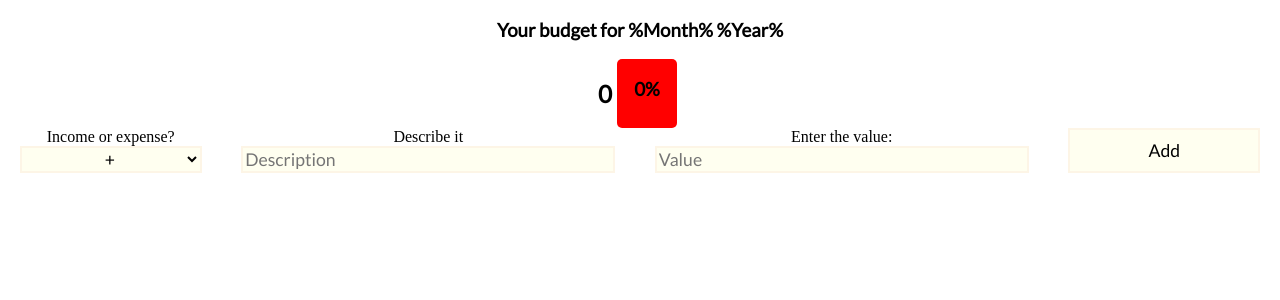
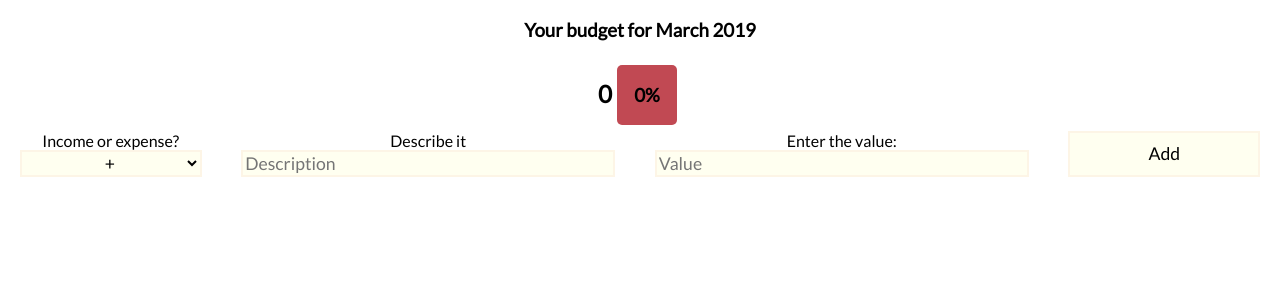
Before and after one commit to kajamiko/react_budget_calculator, a React (Create React App) app: page / in a window 1280 px wide. Shown: the top 300 px of the page. Built offline with nearby package versions, Linux system fonts and the light colour scheme.

Commit message:
Implemented date displaying function

```diff
--- a/src/components/BudgetOutput/BudgetOutput.js
+++ b/src/components/BudgetOutput/BudgetOutput.js
@@ -4,10 +4,10 @@ import classes from './BudgetOutput.module.css';
 const BudgetOutput = (props) => {
 
 
-
+    console.log();
     return (
         <div className={classes.InfoDiv}>
-            <div><h3>Your budget for %Month% %Year%</h3></div>
+            <div><h3>Your budget for {props.date[0]}  {props.date[1]} </h3></div>
                 <div className={classes.BudgetDiv}>
                     <div><h2>{props.budget}</h2></div>
                     <div className={classes.PerBox}>
--- a/src/components/BudgetOutput/BudgetOutput.module.css
+++ b/src/components/BudgetOutput/BudgetOutput.module.css
@@ -13,8 +13,8 @@
 }
 .PerBox {
     padding: 0 10px;
-    margin: 0 5px;
-    background-color: red;
+    margin: 6px 5px;
+    background-color: #C14953;
     border-radius: 5px;
     width: 40px;
 }
--- a/src/containers/BudgetCalculator/BudgetCalculator.js
+++ b/src/containers/BudgetCalculator/BudgetCalculator.js
@@ -13,7 +13,8 @@ class BudgetCalculator extends Component {
             expenses: [],
             totalBudget: 0,
             percentage: 0,
-            totals: {income: null, expenses: null}
+            totals: {income: null, expenses: null},
+            date: this.displayDate()
         }
         this.handleAddClick = this.handleAddClick.bind(this);
 
@@ -26,7 +27,7 @@ class BudgetCalculator extends Component {
         type =  event.target.type.value;
         nobj = {
                          description: event.target.description.value,
-                          value:  parseInt(event.target.value.value)}
+                          value:  parseFloat(event.target.value.value)}
         if (type && nobj.description && nobj.value) {
             if(this.state[type].length > 0)
                 {
@@ -136,12 +137,24 @@ updateBudget = () => {
     this.calculateItemPercentages();
 }
 
+displayDate = () => {
+    let now;
+    let date = [];
+    now = new Date();
+    let monthNames = ["", "January", "February", "March", "April", "May","June","July", "August", "September", "October", "November","December"];
+
+    date.push(monthNames[now.getMonth()]);
+    date.push(now.getFullYear());
+    return date;
+}
+
 render() {
     let income = <RecordsList removeItem={this.removeItem} type="income" dataset={this.state.income}></RecordsList>;
     let expenseList = <RecordsList removeItem={this.removeItem}  type="expenses" dataset={this.state.expenses}></RecordsList>;
     return (
-        <div>
+        <div className={classes.Main}>
             <BudgetOutput
+            date={this.state.date}
             budget={this.state.totalBudget}
             percentage={this.state.percentage}
             />
--- a/src/containers/BudgetCalculator/BudgetCalculator.module.css
+++ b/src/containers/BudgetCalculator/BudgetCalculator.module.css
@@ -4,3 +4,6 @@
     flex-direction: row;
     justify-content: space-around;
 }
+.Main {
+    font-family: "Lato", sans-serif;
+}
--- a/src/containers/RecordsList/RecordsList.js
+++ b/src/containers/RecordsList/RecordsList.js
@@ -14,7 +14,7 @@ class RecordsList extends Component {
                 type={type}
                 key={key}
                 id={el.id}
-                value={el.value}
+                value={el.value.toFixed(2)}
                 description={el.description}
                 percentage={el.percentage}
                 removeItem={this.props.removeItem}
--- a/src/index.css
+++ b/src/index.css
@@ -2,7 +2,7 @@
 body {
   margin: 0;
   padding: 0;
-  font-family: -apple-system, BlinkMacSystemFont, "Segoe UI", "Roboto", "Lato"
+  font-family: -apple-system, BlinkMacSystemFont, "Segoe UI", "Lato"
     sans-serif;
   -webkit-font-smoothing: antialiased;
   -moz-osx-font-smoothing: grayscale;
```
